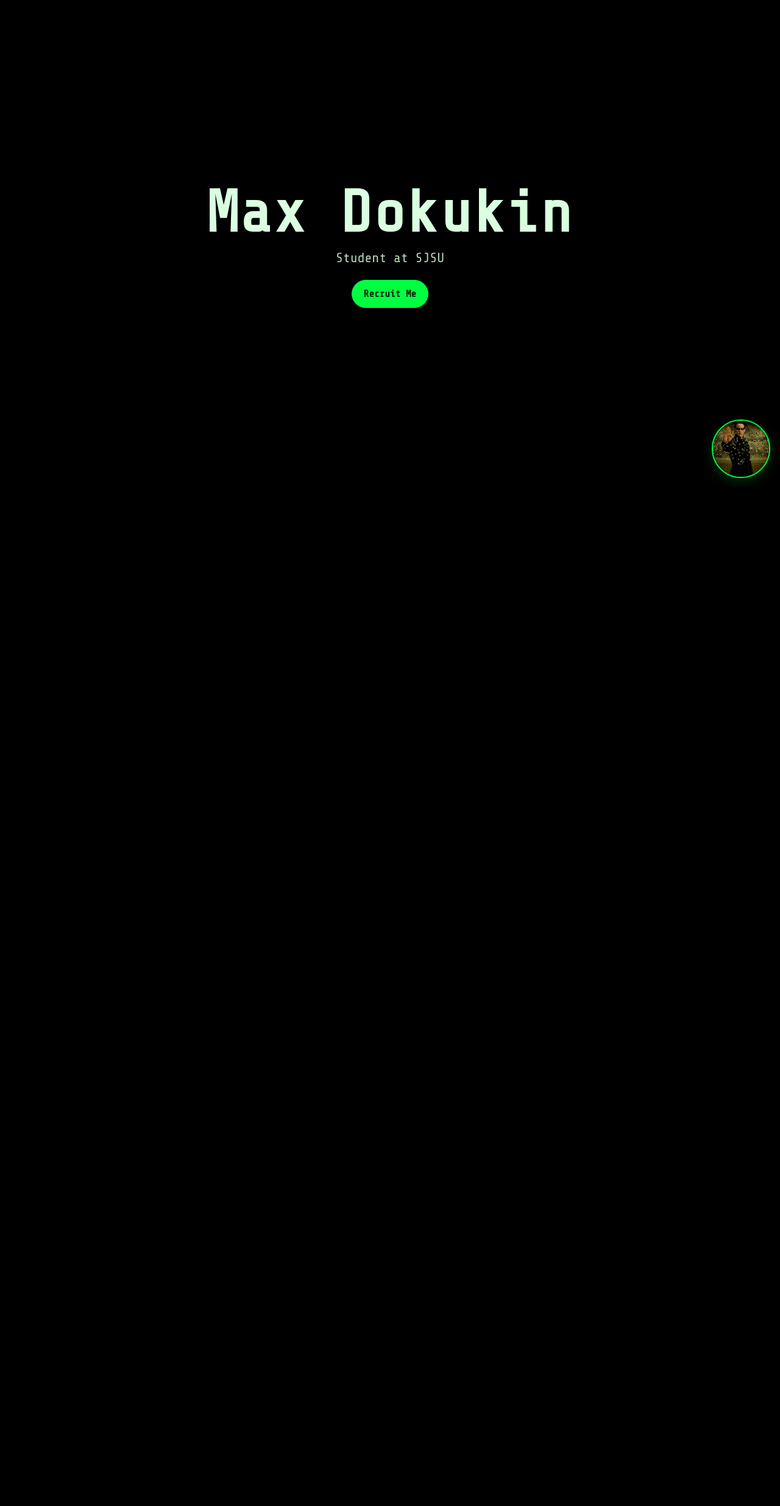
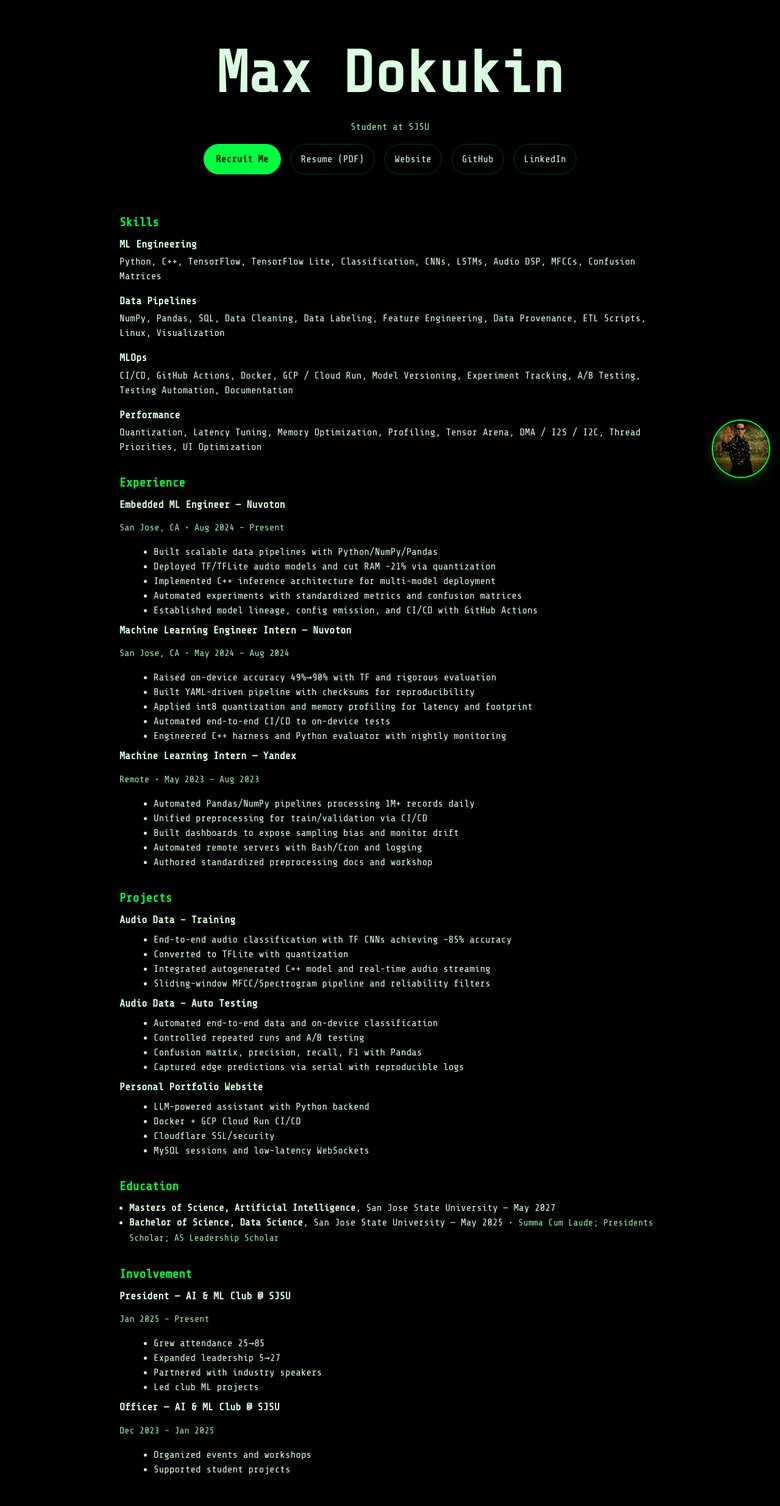
Before and after one commit to maxdokukin/website-vibecode-workshop, a Flask app: page / in a window 1280 px wide. Shown: the whole page at 61% size. Before the commit the page ends 794 px from the top, so only its background shows below. Run offline with Flask 3, Linux system fonts and the light colour scheme.

Commit message:
added resume data to the website

```diff
--- a/app.py
+++ b/app.py
@@ -1,15 +1,216 @@
+"""
+Seeded content comes from your Resume.pdf. :contentReference[oaicite:0]{index=0}
+"""
+from pathlib import Path
+import csv
 from flask import Flask, render_template, url_for
 
 app = Flask(__name__)
+DATA_DIR = Path("data")
+DATA_DIR.mkdir(exist_ok=True)
+
+def _write_csv(path: Path, fieldnames, rows):
+    with path.open("w", newline="", encoding="utf-8") as f:
+        w = csv.DictWriter(f, fieldnames=fieldnames)
+        w.writeheader()
+        for r in rows:
+            w.writerow(r)
+
+def ensure_seed_data():
+    # Create CSVs only if missing
+    # ---- skills.csv ----
+    skills_csv = DATA_DIR / "skills.csv"
+    if not skills_csv.exists():
+        _write_csv(
+            skills_csv,
+            ["category", "item"],
+            [
+                # ML Engineering
+                {"category":"ML Engineering","item":"Python"},
+                {"category":"ML Engineering","item":"C++"},
+                {"category":"ML Engineering","item":"TensorFlow"},
+                {"category":"ML Engineering","item":"TensorFlow Lite"},
+                {"category":"ML Engineering","item":"Classification"},
+                {"category":"ML Engineering","item":"CNNs"},
+                {"category":"ML Engineering","item":"LSTMs"},
+                {"category":"ML Engineering","item":"Audio DSP"},
+                {"category":"ML Engineering","item":"MFCCs"},
+                {"category":"ML Engineering","item":"Confusion Matrices"},
+                # Data Pipelines
+                {"category":"Data Pipelines","item":"NumPy"},
+                {"category":"Data Pipelines","item":"Pandas"},
+                {"category":"Data Pipelines","item":"SQL"},
+                {"category":"Data Pipelines","item":"Data Cleaning"},
+                {"category":"Data Pipelines","item":"Data Labeling"},
+                {"category":"Data Pipelines","item":"Feature Engineering"},
+                {"category":"Data Pipelines","item":"Data Provenance"},
+                {"category":"Data Pipelines","item":"ETL Scripts"},
+                {"category":"Data Pipelines","item":"Linux"},
+                {"category":"Data Pipelines","item":"Visualization"},
+                # MLOps
+                {"category":"MLOps","item":"CI/CD"},
+                {"category":"MLOps","item":"GitHub Actions"},
+                {"category":"MLOps","item":"Docker"},
+                {"category":"MLOps","item":"GCP / Cloud Run"},
+                {"category":"MLOps","item":"Model Versioning"},
+                {"category":"MLOps","item":"Experiment Tracking"},
+                {"category":"MLOps","item":"A/B Testing"},
+                {"category":"MLOps","item":"Testing Automation"},
+                {"category":"MLOps","item":"Documentation"},
+                # Performance
+                {"category":"Performance","item":"Quantization"},
+                {"category":"Performance","item":"Latency Tuning"},
+                {"category":"Performance","item":"Memory Optimization"},
+                {"category":"Performance","item":"Profiling"},
+                {"category":"Performance","item":"Tensor Arena"},
+                {"category":"Performance","item":"DMA / I2S / I2C"},
+                {"category":"Performance","item":"Thread Priorities"},
+                {"category":"Performance","item":"UI Optimization"},
+            ],
+        )
+
+    # ---- education.csv ----
+    edu_csv = DATA_DIR / "education.csv"
+    if not edu_csv.exists():
+        _write_csv(
+            edu_csv,
+            ["degree", "school", "date", "notes"],
+            [
+                {"degree":"Masters of Science, Artificial Intelligence",
+                 "school":"San Jose State University",
+                 "date":"May 2027",
+                 "notes":""},
+                {"degree":"Bachelor of Science, Data Science",
+                 "school":"San Jose State University",
+                 "date":"May 2025",
+                 "notes":"Summa Cum Laude; Presidents Scholar; AS Leadership Scholar"},
+            ],
+        )
+
+    # ---- experience.csv ----
+    exp_csv = DATA_DIR / "experience.csv"
+    if not exp_csv.exists():
+        _write_csv(
+            exp_csv,
+            ["role","company","location","start","end","bullets"],
+            [
+                {"role":"Embedded ML Engineer",
+                 "company":"Nuvoton",
+                 "location":"San Jose, CA",
+                 "start":"Aug 2024","end":"Present",
+                 "bullets":"Built scalable data pipelines with Python/NumPy/Pandas; "
+                           "Deployed TF/TFLite audio models and cut RAM ~21% via quantization; "
+                           "Implemented C++ inference architecture for multi-model deployment; "
+                           "Automated experiments with standardized metrics and confusion matrices; "
+                           "Established model lineage, config emission, and CI/CD with GitHub Actions"},
+                {"role":"Machine Learning Engineer Intern",
+                 "company":"Nuvoton",
+                 "location":"San Jose, CA",
+                 "start":"May 2024","end":"Aug 2024",
+                 "bullets":"Raised on-device accuracy 49%→90% with TF and rigorous evaluation; "
+                           "Built YAML-driven pipeline with checksums for reproducibility; "
+                           "Applied int8 quantization and memory profiling for latency and footprint; "
+                           "Automated end-to-end CI/CD to on-device tests; "
+                           "Engineered C++ harness and Python evaluator with nightly monitoring"},
+                {"role":"Machine Learning Intern",
+                 "company":"Yandex",
+                 "location":"Remote",
+                 "start":"May 2023","end":"Aug 2023",
+                 "bullets":"Automated Pandas/NumPy pipelines processing 1M+ records daily; "
+                           "Unified preprocessing for train/validation via CI/CD; "
+                           "Built dashboards to expose sampling bias and monitor drift; "
+                           "Automated remote servers with Bash/Cron and logging; "
+                           "Authored standardized preprocessing docs and workshop"},
+            ],
+        )
+
+    # ---- projects.csv ----
+    proj_csv = DATA_DIR / "projects.csv"
+    if not proj_csv.exists():
+        _write_csv(
+            proj_csv,
+            ["title","bullets"],
+            [
+                {"title":"Audio Data – Training",
+                 "bullets":"End-to-end audio classification with TF CNNs achieving ~85% accuracy; "
+                           "Converted to TFLite with quantization; "
+                           "Integrated autogenerated C++ model and real-time audio streaming; "
+                           "Sliding-window MFCC/Spectrogram pipeline and reliability filters"},
+                {"title":"Audio Data – Auto Testing",
+                 "bullets":"Automated end-to-end data and on-device classification; "
+                           "Controlled repeated runs and A/B testing; "
+                           "Confusion matrix, precision, recall, F1 with Pandas; "
+                           "Captured edge predictions via serial with reproducible logs"},
+                {"title":"Personal Portfolio Website",
+                 "bullets":"LLM-powered assistant with Python backend; "
+                           "Docker + GCP Cloud Run CI/CD; "
+                           "Cloudflare SSL/security; "
+                           "MySQL sessions and low-latency WebSockets"},
+            ],
+        )
+
+    # ---- involvement.csv ----
+    inv_csv = DATA_DIR / "involvement.csv"
+    if not inv_csv.exists():
+        _write_csv(
+            inv_csv,
+            ["role","org","start","end","bullets"],
+            [
+                {"role":"President","org":"AI & ML Club @ SJSU","start":"Jan 2025","end":"Present",
+                 "bullets":"Grew attendance 25→85; Expanded leadership 5→27; "
+                           "Partnered with industry speakers; Led club ML projects"},
+                {"role":"Officer","org":"AI & ML Club @ SJSU","start":"Dec 2023","end":"Jan 2025",
+                 "bullets":"Organized events and workshops; Supported student projects"},
+            ],
+        )
+
+    # ---- links.csv ----
+    links_csv = DATA_DIR / "links.csv"
+    if not links_csv.exists():
+        _write_csv(
+            links_csv,
+            ["label","url"],
+            [
+                {"label":"Resume (PDF)","url":"/static/Resume.pdf"},
+                {"label":"Website","url":"https://maxdokukin.com"},
+                {"label":"GitHub","url":"https://github.com/maxdokukin"},
+                {"label":"LinkedIn","url":"https://linkedin.com/in/maxdokukin"},
+            ],
+        )
+
+def read_csv_dicts(name, split_bullets=False):
+    path = DATA_DIR / name
+    rows = []
+    if path.exists():
+        with path.open(newline="", encoding="utf-8") as f:
+            for row in csv.DictReader(f):
+                if split_bullets and "bullets" in row and row["bullets"]:
+                    row["bullets"] = [b.strip() for b in row["bullets"].split(";") if b.strip()] \
+                                     if ";" in row["bullets"] else [b.strip() for b in row["bullets"].split("•")] \
+                                     if "•" in row["bullets"] else [s.strip() for s in row["bullets"].split(" | ")]
+                rows.append(row)
+    return rows
 
 @app.route("/")
 def index():
-    return render_template(
-        "index.html",
-        name="Max Dokukin",
-        tagline="Student at SJSU",
-        email="max.dokukin@sjsu.edu",  # change if needed
-    )
+    ensure_seed_data()
+    # group skills by category
+    skills = read_csv_dicts("skills.csv")
+    skills_by_cat = {}
+    for s in skills:
+        skills_by_cat.setdefault(s["category"], []).append(s["item"])
+    context = {
+        "name": "Max Dokukin",
+        "tagline": "Student at SJSU",
+        "email": "max.dokukin@sjsu.edu",
+        "skills_by_cat": skills_by_cat,
+        "education": read_csv_dicts("education.csv"),
+        "experience": read_csv_dicts("experience.csv", split_bullets=True),
+        "projects": read_csv_dicts("projects.csv", split_bullets=True),
+        "involvement": read_csv_dicts("involvement.csv", split_bullets=True),
+        "links": read_csv_dicts("links.csv"),
+    }
+    return render_template("index.html", **context)
 
 if __name__ == "__main__":
     app.run(debug=True)
--- /dev/null
+++ b/data/education.csv
@@ -0,0 +1,3 @@
+degree,school,date,notes
+"Masters of Science, Artificial Intelligence",San Jose State University,May 2027,
+"Bachelor of Science, Data Science",San Jose State University,May 2025,Summa Cum Laude; Presidents Scholar; AS Leadership Scholar
--- /dev/null
+++ b/data/experience.csv
@@ -0,0 +1,4 @@
+role,company,location,start,end,bullets
+Embedded ML Engineer,Nuvoton,"San Jose, CA",Aug 2024,Present,"Built scalable data pipelines with Python/NumPy/Pandas; Deployed TF/TFLite audio models and cut RAM ~21% via quantization; Implemented C++ inference architecture for multi-model deployment; Automated experiments with standardized metrics and confusion matrices; Established model lineage, config emission, and CI/CD with GitHub Actions"
+Machine Learning Engineer Intern,Nuvoton,"San Jose, CA",May 2024,Aug 2024,Raised on-device accuracy 49%→90% with TF and rigorous evaluation; Built YAML-driven pipeline with checksums for reproducibility; Applied int8 quantization and memory profiling for latency and footprint; Automated end-to-end CI/CD to on-device tests; Engineered C++ harness and Python evaluator with nightly monitoring
+Machine Learning Intern,Yandex,Remote,May 2023,Aug 2023,Automated Pandas/NumPy pipelines processing 1M+ records daily; Unified preprocessing for train/validation via CI/CD; Built dashboards to expose sampling bias and monitor drift; Automated remote servers with Bash/Cron and logging; Authored standardized preprocessing docs and workshop
--- /dev/null
+++ b/data/involvement.csv
@@ -0,0 +1,3 @@
+role,org,start,end,bullets
+President,AI & ML Club @ SJSU,Jan 2025,Present,Grew attendance 25→85; Expanded leadership 5→27; Partnered with industry speakers; Led club ML projects
+Officer,AI & ML Club @ SJSU,Dec 2023,Jan 2025,Organized events and workshops; Supported student projects
--- /dev/null
+++ b/data/links.csv
@@ -0,0 +1,5 @@
+label,url
+Resume (PDF),/static/Resume.pdf
+Website,https://maxdokukin.com
+GitHub,https://github.com/maxdokukin
+LinkedIn,https://linkedin.com/in/maxdokukin
--- /dev/null
+++ b/data/projects.csv
@@ -0,0 +1,4 @@
+title,bullets
+Audio Data – Training,End-to-end audio classification with TF CNNs achieving ~85% accuracy; Converted to TFLite with quantization; Integrated autogenerated C++ model and real-time audio streaming; Sliding-window MFCC/Spectrogram pipeline and reliability filters
+Audio Data – Auto Testing,"Automated end-to-end data and on-device classification; Controlled repeated runs and A/B testing; Confusion matrix, precision, recall, F1 with Pandas; Captured edge predictions via serial with reproducible logs"
+Personal Portfolio Website,LLM-powered assistant with Python backend; Docker + GCP Cloud Run CI/CD; Cloudflare SSL/security; MySQL sessions and low-latency WebSockets
--- a/static/styles.css
+++ b/static/styles.css
@@ -1,20 +1,33 @@
-:root { --bg:#000; --fg:#d9ffe0; --accent:#00ff41; }
+:root { --bg:#000; --fg:#d9ffe0; --muted:#9befb0; --accent:#00ff41; }
 *{box-sizing:border-box} html,body{height:100%}
 body{
   margin:0; background:var(--bg); color:var(--fg);
-  font-family:'Share Tech Mono',ui-monospace,monospace;
-  display:grid; place-items:center;
+  font-family:'Share Tech Mono',ui-monospace,monospace; line-height:1.5;
 }
-.hero{ text-align:center; padding:2rem }
-h1{ margin:0 0 .5rem; font-size:clamp(36px,8vw,96px); letter-spacing:.03em }
-.subtitle{ margin:0 0 1.5rem; font-size:clamp(16px,2.4vw,22px); opacity:.85 }
+.hero{ text-align:center; padding:3rem 1rem 1rem }
+h1{ margin:0; font-size:clamp(36px,8vw,96px) }
+.subtitle{ margin:.25rem 0 1rem; color:var(--muted) }
+.cta-row{ display:flex; gap:1rem; justify-content:center; flex-wrap:wrap }
 .btn{
-  display:inline-block; padding:.8rem 1.2rem; border-radius:999px;
+  display:inline-block; padding:.75rem 1.2rem; border-radius:999px;
   background:var(--accent); color:#001b06; border:1px solid var(--accent);
   text-decoration:none; font-weight:700; transition:transform .15s, box-shadow .15s;
 }
 .btn:hover{ transform:translateY(-1px); box-shadow:0 10px 20px rgba(0,255,65,.15) }
-.btn:active{ transform:none }
+.link{ padding:.75rem 1rem; border:1px solid rgba(0,255,65,.25); border-radius:999px; text-decoration:none; color:var(--fg) }
+.link:hover{ border-color:var(--accent) }
+
+.container{ max-width:920px; margin:0 auto; padding:1rem }
+section{ margin:2rem 0 }
+h2{ margin:0 0 .5rem; color:var(--accent); font-size:1.25rem }
+h3{ margin:.5rem 0; font-size:1.05rem }
+.meta{ color:var(--muted); font-size:.95rem }
+.item ul{ margin:.25rem 0 0 1rem }
+.edu{ margin:0; padding-left:1rem }
+.skills{ display:grid; gap:1rem }
+.skill-cat h3{ margin:0 0 .25rem }
+.skill-cat p{ margin:0 }
+
 .neo{
   position:fixed; right:16px; bottom:16px; width:96px; height:96px;
   border-radius:50%; object-fit:cover; border:2px solid var(--accent);
--- a/templates/index.html
+++ b/templates/index.html
@@ -7,15 +7,86 @@
   <link href="https://fonts.googleapis.com/css2?family=Share+Tech+Mono&display=swap" rel="stylesheet">
   <link rel="stylesheet" href="{{ url_for('static', filename='styles.css') }}">
   <meta name="theme-color" content="#00ff41">
+  <!-- Resume-derived content seeded into /data CSVs. Source: Resume.pdf :contentReference[oaicite:1]{index=1} -->
 </head>
 <body>
-  <main class="hero">
+  <header class="hero">
     <h1>{{ name }}</h1>
     <p class="subtitle">{{ tagline }}</p>
-    <a class="btn" href="mailto:{{ email }}?subject=Recruit%20Max%20Dokukin">Recruit Me</a>
+    <nav class="cta-row">
+      <a class="btn" href="mailto:{{ email }}?subject=Recruit%20Max%20Dokukin">Recruit Me</a>
+      {% for link in links %}
+        <a class="link" href="{{ link.url }}" target="_blank" rel="noopener">{{ link.label }}</a>
+      {% endfor %}
+    </nav>
+  </header>
+
+  <main class="container">
+    <section>
+      <h2>Skills</h2>
+      <div class="skills">
+        {% for cat, items in skills_by_cat.items() %}
+          <div class="skill-cat">
+            <h3>{{ cat }}</h3>
+            <p>{{ ", ".join(items) }}</p>
+          </div>
+        {% endfor %}
+      </div>
+    </section>
+
+    <section>
+      <h2>Experience</h2>
+      {% for job in experience %}
+        <article class="item">
+          <h3>{{ job.role }} — {{ job.company }}</h3>
+          <p class="meta">{{ job.location }} • {{ job.start }} – {{ job.end }}</p>
+          <ul>
+            {% for b in job.bullets %}<li>{{ b }}</li>{% endfor %}
+          </ul>
+        </article>
+      {% endfor %}
+    </section>
+
+    <section>
+      <h2>Projects</h2>
+      {% for p in projects %}
+        <article class="item">
+          <h3>{{ p.title }}</h3>
+          <ul>
+            {% for b in p.bullets %}<li>{{ b }}</li>{% endfor %}
+          </ul>
+        </article>
+      {% endfor %}
+    </section>
+
+    <section>
+      <h2>Education</h2>
+      <ul class="edu">
+        {% for e in education %}
+          <li>
+            <strong>{{ e.degree }}</strong>, {{ e.school }} — {{ e.date }}
+            {% if e.notes %}<span class="meta"> • {{ e.notes }}</span>{% endif %}
+          </li>
+        {% endfor %}
+      </ul>
+    </section>
+
+    <section>
+      <h2>Involvement</h2>
+      {% for r in involvement %}
+        <article class="item">
+          <h3>{{ r.role }} — {{ r.org }}</h3>
+          <p class="meta">{{ r.start }} – {{ r.end }}</p>
+          <ul>
+            {% for b in r.bullets %}<li>{{ b }}</li>{% endfor %}
+          </ul>
+        </article>
+      {% endfor %}
+    </section>
   </main>
 
-  <!-- Put an image file named neo.jpg into /static -->
-  <img class="neo" src="{{ url_for('static', filename='neo.jpg') }}" alt="Neo">
+  <!-- Round Neo image in bottom-right -->
+  <img class="neo" src="{{ url_for('static', filename='neo.jpg') }}" alt="Neo" />
+
 </body>
 </html>
```
Also changed, not shown: data/skills.csv (added, +38 -0 lines), 1 other file.
